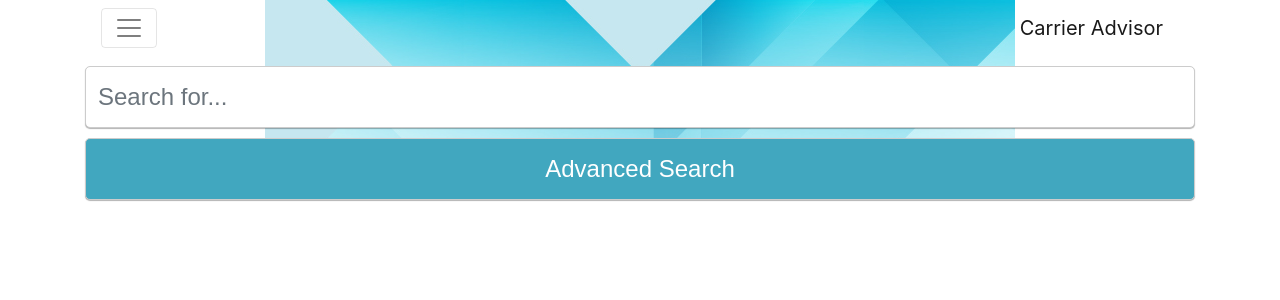
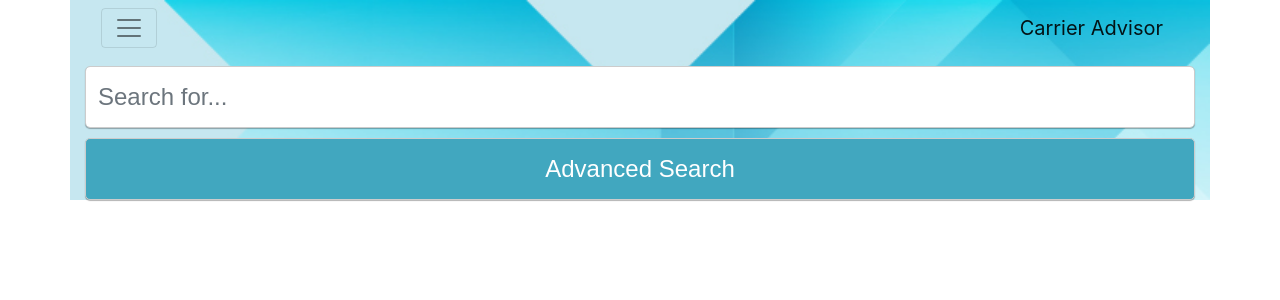
Before and after one commit to IceMouse1916/angularApp, an Angular app: page /search in a window 1280 px wide. Shown: the top 300 px of the page. Built offline with nearby package versions, Linux system fonts and the light colour scheme.

Commit message:
usunelam znaczki w navbar.component.css, powinno dzialac

```diff
--- a/src/app/app.component.css
+++ b/src/app/app.component.css
@@ -3,4 +3,6 @@
   background-image: url("../assets/BG1.jpg");
   background-repeat: no-repeat;
   background-position: center top;
+  background-size:cover;
+
 }
--- a/src/app/search/search.component.css
+++ b/src/app/search/search.component.css
@@ -2,6 +2,7 @@
     margin-top:10px;
 }
 
+/*ponizsze stylowanie */
 .form-control  {
   background-color: #fff;
   border: 1px solid #ccc;
```
Also changed, not shown: src/app/search/search.component.html (line endings or trailing spaces).
